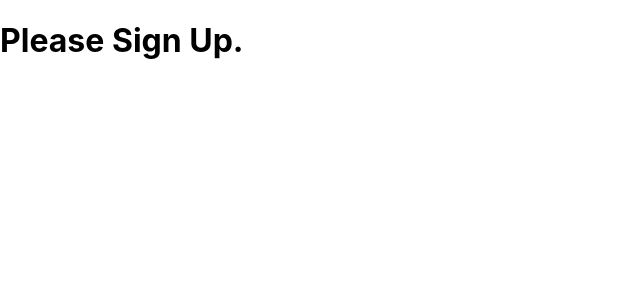
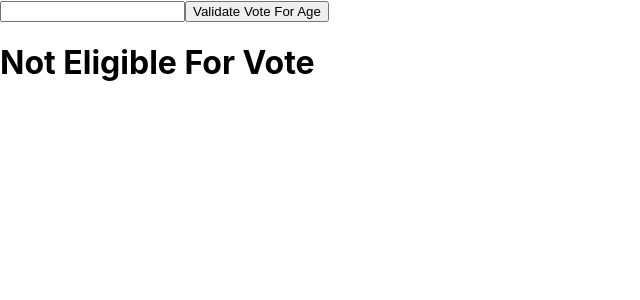
Before and after one commit to AshwarthReddy/react-app, a React (Create React App) app: page / in a window 1280 px wide. Shown: the top 300 px of the page, without its empty margins (0-640 px from the left). Built offline with nearby package versions, Linux system fonts and the light colour scheme.

Commit message:
class based conditional rendereing added in the project

```diff
--- /dev/null
+++ b/src/components/class_conditional_rendering/CheckYourVoteEligibility.js
@@ -0,0 +1,45 @@
+import React from 'react';
+
+class CheckYourVoteEligibility extends React.Component {
+
+    constructor() {
+        super();
+        this.inputText = null;
+        this.state = {
+            isEligible: false
+        }
+        this.setInputTextRef = this.setInputTextRef.bind(this);
+        this.validateAge = this.validateAge.bind(this);
+
+    }
+
+    setInputTextRef(element) {
+        this.inputText = element;
+        console.log("****", this.inputText);
+    }
+
+    validateAge() {
+        if (this.inputText.value > 18) {
+            this.setState({
+                isEligible: true
+            });
+        } else {
+            this.setState({
+                isEligible: false
+            });
+        }
+    }
+
+
+    render() {
+        return (
+            <div>
+                <input type="number" ref={this.setInputTextRef}/>
+                <button onClick={this.validateAge}>Validate Vote For Age</button>
+                <h1>{this.state.isEligible ? "Eligible for Vote.. ": "Not Eligible For Vote"}</h1>
+            </div>
+        );
+    }
+}
+
+export default CheckYourVoteEligibility;
--- a/src/index.js
+++ b/src/index.js
@@ -4,11 +4,13 @@ import './index.css';
 import App from './App';
 import reportWebVitals from './reportWebVitals';
 import  Greeting  from './components/Greeting';
+import CheckYourVoteEligibility from './components/class_conditional_rendering/CheckYourVoteEligibility'
 
 ReactDOM.render(
   <React.StrictMode>
     {/*<App />*/}
-    <Greeting isLoggedIn = {false} />
+      <CheckYourVoteEligibility />
+      { /* <Greeting isLoggedIn = {false} /> */}
   </React.StrictMode>,
   document.getElementById('root')
 );
```
